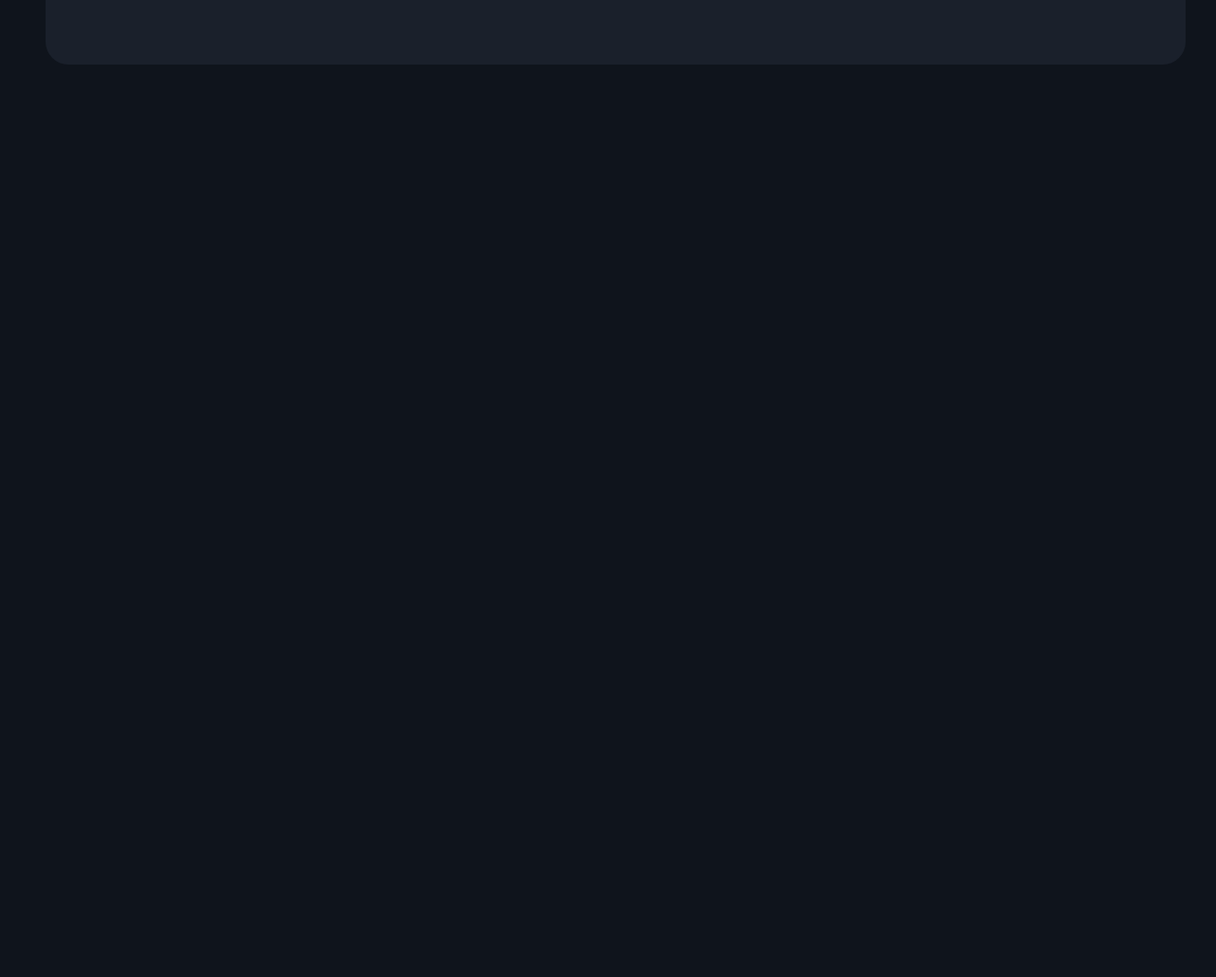
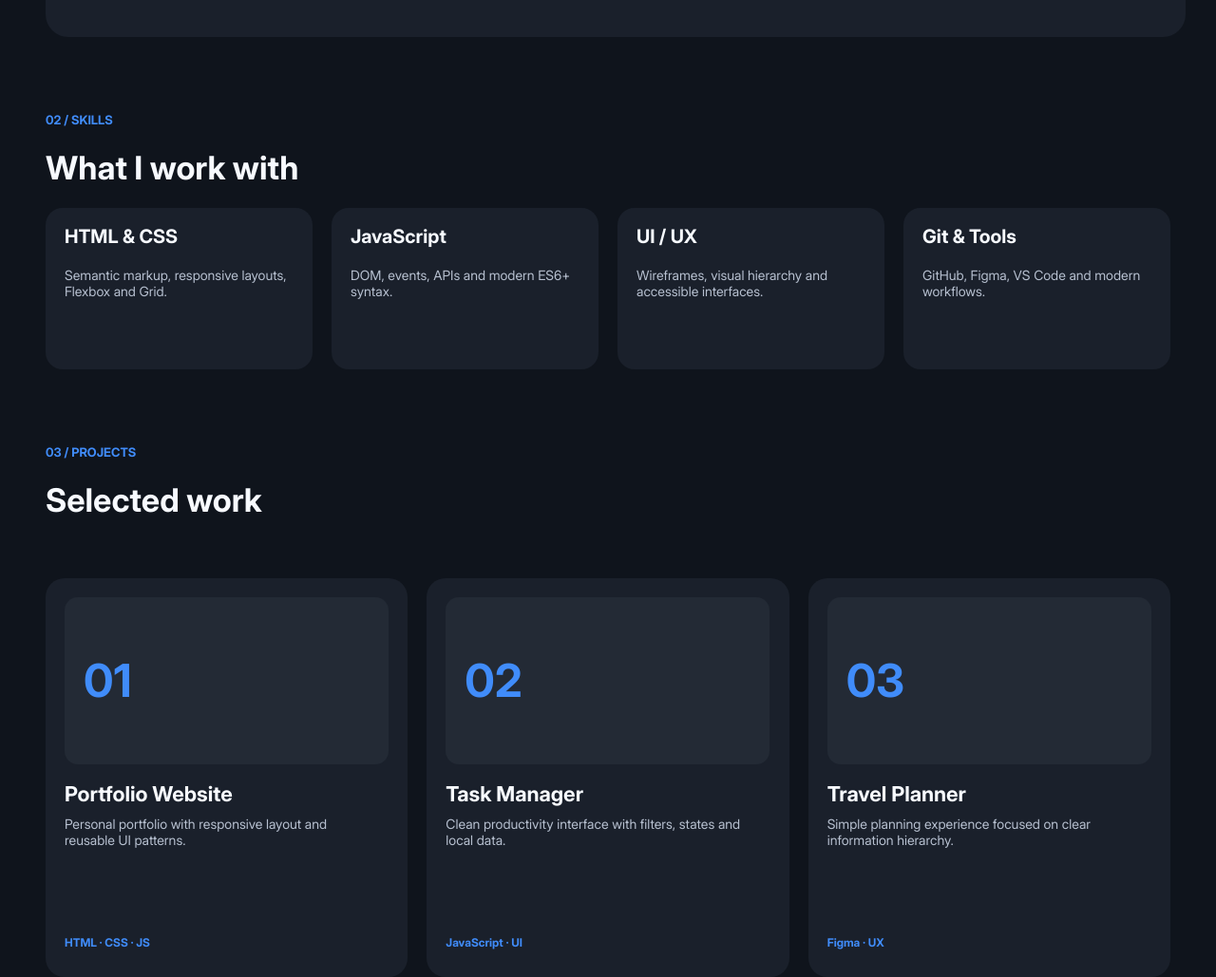
Before and after one commit to Freshman-69/About-me, a website: page src/index.html in a window 1280 px wide. Shown: the part 773-1802 px from the top of the page at 95% size. Before the commit the page ends 841 px from the top, so only its background shows below. Drawn offline with nearby package versions, Linux system fonts and the light colour scheme; files that its build step writes are made by us from their sources.

Commit message:
project&skills commit

```diff
--- a/src/index.html
+++ b/src/index.html
@@ -3,6 +3,8 @@
 <main>
   @@include('templates/first-screen.html')
   @@include('templates/about-me.html')
+  @@include('templates/skills.html')
+  @@include('templates/projects.html')
 </main>
 
 @@include('templates/footer.html')
--- a/src/scss/base/_global.scss
+++ b/src/scss/base/_global.scss
@@ -11,7 +11,6 @@ html {
   font-size: vars.$font-size;
   font-family: vars.$font-primary;
   scroll-behavior: smooth;
-
 }
 
 body {
@@ -72,15 +71,13 @@ h6,
 }
 
 a {
-
   text-decoration: none;
 }
 
 ::selection {
   color: #4364ce;
-    background-color: #0B0C0D;
+  background-color: #0b0c0d;
 }
-
 
 .container {
   max-width: 1278px;
@@ -89,3 +86,28 @@ a {
   margin-left: auto;
   margin-right: auto;
 }
+
+.about-txt {
+  display: flex;
+  flex-direction: column;
+  width: 680px;
+  height: 170px;
+  gap: 20px;
+
+  h6 {
+    font-size: 13px;
+    font-weight: 700;
+    color: vars.$color-secondary-title;
+  }
+  h1 {
+    font-size: 34px;
+    font-weight: 700;
+    color: vars.$color-text;
+  }
+
+  p {
+    font-size: 17px;
+    font-weight: 400;
+    color: vars.$color-title;
+  }
+}
--- a/src/scss/layout/about-me.scss
+++ b/src/scss/layout/about-me.scss
@@ -2,7 +2,7 @@
 
 .about-me-section {
   width: 100%;
-  padding-top: 79px;
+  padding-top: 50px;
 
   .about-me {
     display: flex;
@@ -13,30 +13,7 @@
     border-radius: 24px;
     padding: 0 0 0 40px;
 
-    .about-txt {
-      display: flex;
-      flex-direction: column;
-      width: 680px;
-      height: 170px;
-      gap: 20px;
 
-      h6 {
-        font-size: 13px;
-        font-weight: 700;
-        color: vars.$color-secondary-title;
-      }
-      h1 {
-        font-size: 34px;
-        font-weight: 700;
-        color: vars.$color-text;
-      }
-
-      p {
-        font-size: 17px;
-        font-weight: 400;
-        color: vars.$color-title;
-      }
-    }
 
     .about-stat {
       display: flex;
--- /dev/null
+++ b/src/scss/layout/projects.scss
@@ -0,0 +1,76 @@
+@use "../utils/variables" as vars;
+
+.projects {
+  width: 100%;
+  padding-top: 50px;
+
+  h6 {
+    margin-bottom: 5px;
+  }
+
+  .project-board {
+    display: flex;
+    align-items: center;
+    justify-content: center;
+    flex-direction: row;
+    gap: 20px;
+
+    .project-item {
+      display: flex;
+      align-items: flex-start;
+      justify-content: flex-start;
+      flex-direction: column;
+      width: 385px;
+      height: 420px;
+      background-color: vars.$color-section;
+      padding: 20px;
+      border-radius: 20px;
+      gap: 10px;
+
+      .project-item_photo {
+        display: flex;
+        align-items: center;
+        justify-content: flex-start;
+        width: 341px;
+        height: 190px;
+        border-radius: 14px;
+        background-color: #232a35;
+        padding: 20px;
+
+        h1 {
+          font-size: 48px;
+          font-weight: 700;
+          color: vars.$color-secondary-title;
+        }
+      }
+
+      .project-item_info {
+        display: flex;
+        align-items: flex-start;
+        justify-content: flex-start;
+        flex-direction: column;
+        width: 330px;
+        height: 145px;
+        padding-top: 10px;
+        gap: 10px;
+
+        h1 {
+          font-size: 22px;
+          font-weight: 700;
+        }
+
+        p {
+          font-size: 14px;
+          font-weight: 400px;
+          color: vars.$color-title;
+        }
+      }
+      h6 {
+        font-size: 12px;
+        font-weight: 700;
+        color: vars.$color-secondary-title;
+        padding-bottom: 5px;
+      }
+    }
+  }
+}
--- /dev/null
+++ b/src/scss/layout/skills.scss
@@ -0,0 +1,46 @@
+@use "../utils/variables" as vars;
+
+.skills {
+  width: 100%;
+  padding-top: 50px;
+  .about-txt {
+    margin-bottom: -40px;
+
+    h6 {
+      margin-bottom: 5px;
+    }
+  }
+
+  .skills-board {
+    display: flex;
+    align-items: center;
+    justify-content: center;
+    flex-direction: row;
+    gap: 20px;
+
+    .skills-item {
+      display: flex;
+      align-items: flex-start;
+      justify-content: flex-start;
+      flex-direction: column;
+      width: 285px;
+      height: 170px;
+      background-color: vars.$color-section;
+      border-radius: 18px;
+      margin-left: auto;
+      padding: 20px;
+      gap: 20px;
+
+      h1{
+        font-size: 20px;
+        font-weight: 700;
+      }
+
+      p{
+        font-size: 14px;
+        font-weight: 400;
+        color: vars.$color-title;
+      }
+    }
+  }
+}
--- a/src/scss/style.scss
+++ b/src/scss/style.scss
@@ -5,5 +5,7 @@
 @use "layout/header";
 @use "layout/first-screen";
 @use "layout/about-me";
+@use "layout/skills.scss";
+@use "layout/projects";
 @use "layout/footer";
 @use "media/media";
--- /dev/null
+++ b/src/templates/projects.html
@@ -0,0 +1,46 @@
+<section class="projects">
+  <div class="container">
+    <div class="about-txt">
+      <h6>03 / PROJECTS</h6>
+      <h1>Selected work</h1>
+    </div>
+    <div class="project-board">
+      <div class="project-item">
+        <div class="project-item_photo">
+          <h1>01</h1>
+        </div>
+        <div class="project-item_info">
+          <h1>Portfolio Website</h1>
+          <p>
+            Personal portfolio with responsive layout and reusable UI patterns.
+          </p>
+        </div>
+        <h6>HTML · CSS · JS</h6>
+      </div>
+      <div class="project-item">
+        <div class="project-item_photo">
+          <h1>02</h1>
+        </div>
+        <div class="project-item_info">
+          <h1>Task Manager</h1>
+          <p>
+            Clean productivity interface with filters, states and local data.
+          </p>
+        </div>
+        <h6>JavaScript · UI</h6>
+      </div>
+      <div class="project-item">
+        <div class="project-item_photo">
+          <h1>03</h1>
+        </div>
+        <div class="project-item_info">
+          <h1>Travel Planner</h1>
+          <p>
+            Simple planning experience focused on clear information hierarchy.
+          </p>
+        </div>
+        <h6>Figma · UX</h6>
+      </div>
+    </div>
+  </div>
+</section>
--- /dev/null
+++ b/src/templates/skills.html
@@ -0,0 +1,27 @@
+<section class="skills">
+  <div class="container">
+    <div class="about-txt">
+      <h6>02 / SKILLS</h6>
+      <h1>What I work with</h1>
+    </div>
+
+    <div class="skills-board">
+      <div class="skills-item">
+        <h1>HTML & CSS</h1>
+        <p>Semantic markup, responsive layouts, Flexbox and Grid.</p>
+      </div>
+      <div class="skills-item">
+        <h1>JavaScript</h1>
+        <p>DOM, events, APIs and modern ES6+ syntax.</p>
+      </div>
+      <div class="skills-item">
+        <h1>UI / UX</h1>
+        <p>Wireframes, visual hierarchy and accessible interfaces.</p>
+      </div>
+      <div class="skills-item">
+        <h1>Git & Tools</h1>
+        <p>GitHub, Figma, VS Code and modern workflows.</p>
+      </div>
+    </div>
+  </div>
+</section>
```
Lines whose indentation alone changed are shown as unchanged.
